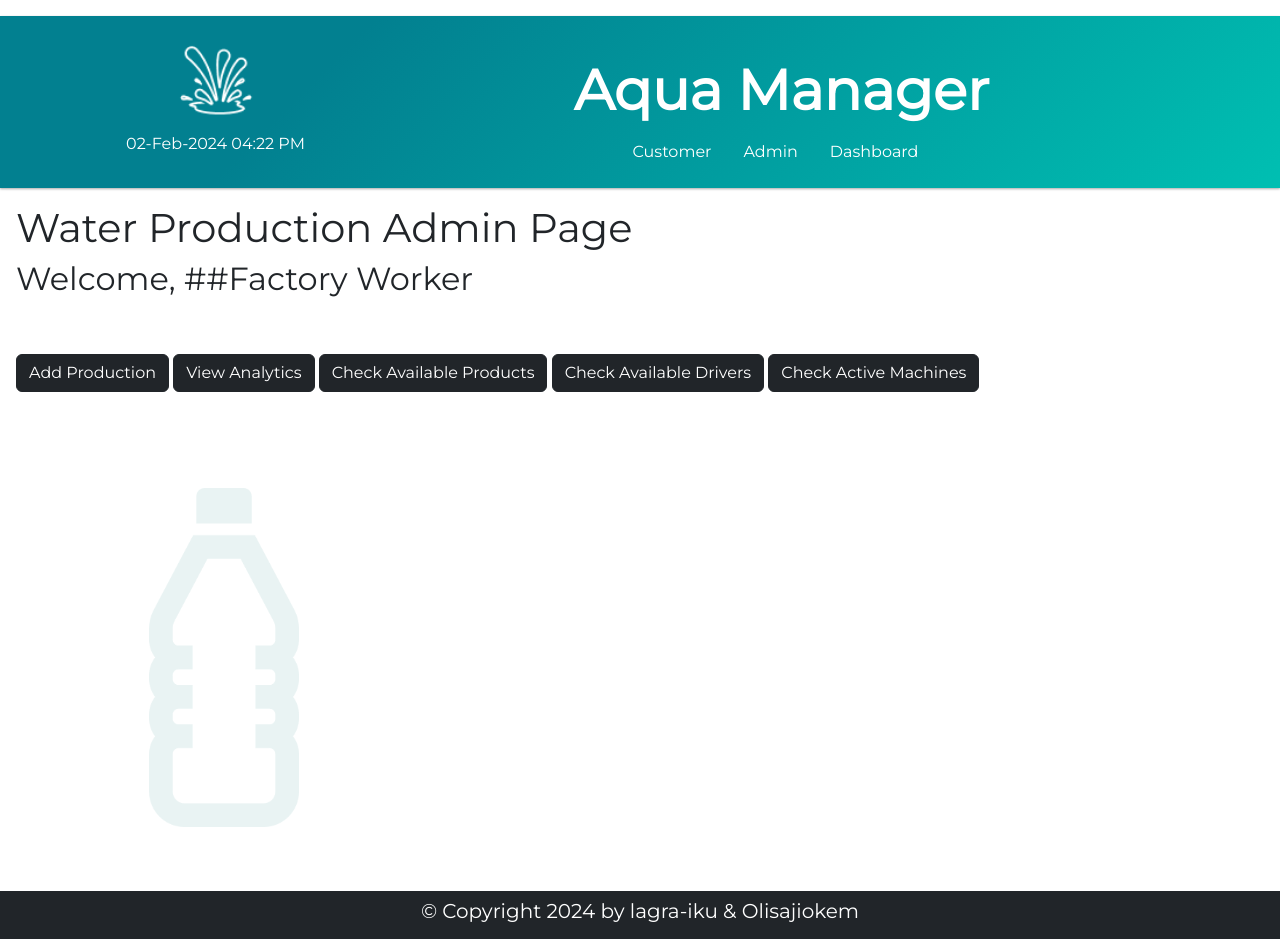
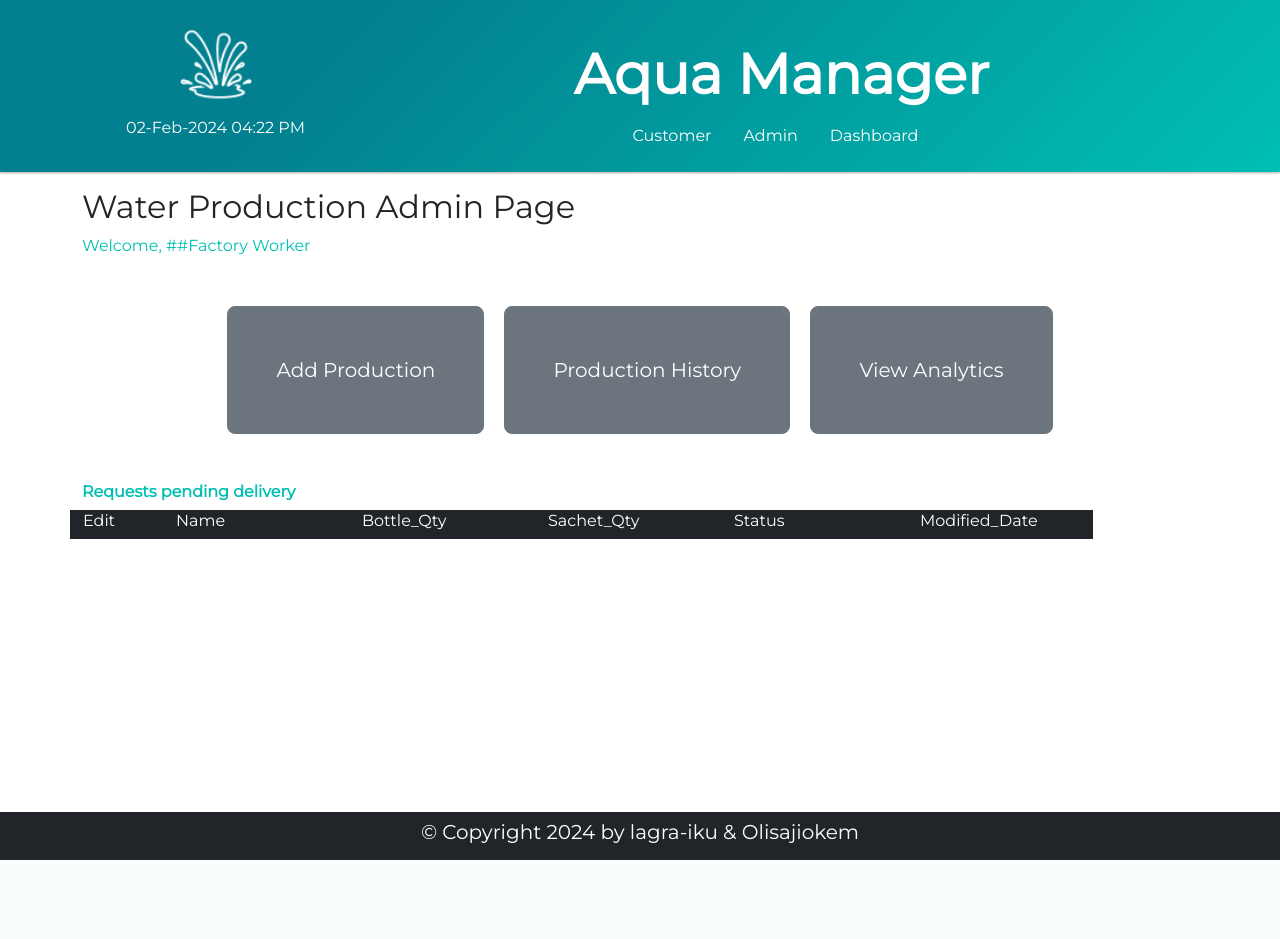
Before and after one commit to lagra-iku/aqua_manager, a Flask app: page /admin in a window 1280 px wide. After the commit the page ends 860 px from the top, so only its background shows below. Run offline with Flask 3, Linux system fonts and the light colour scheme; data that the repository does not hold is empty.

Commit message:
solving for admin page

```diff
--- a/app.py
+++ b/app.py
@@ -68,9 +68,9 @@ def display_entry(id):
     cursor.execute("SELECT * FROM requests WHERE id = %s", (id,))
     entry = cursor.fetchone()
     user_phonenum = entry[3]
-    modified = entry[7].strftime("%d-%b-%Y at %I:%M %p")
+    modified = entry[7]
 
-    cursor.execute("SELECT bottle_qty, sachet_qty, modified_date FROM requests WHERE phonenum = %s ORDER BY modified_date DESC", (user_phonenum,))
+    cursor.execute("SELECT id, bottle_qty, sachet_qty, status, modified_date FROM requests WHERE phonenum = %s ORDER BY modified_date DESC", (user_phonenum,))
     req_history = cursor.fetchall()
 
     return render_template('request/display.html', x=entry, req=req_history, curr_date=curr_date, modified=modified)
@@ -84,18 +84,20 @@ def dashboard():
 
 @app.route('/admin', methods=('GET', 'POST'))
 def admin():
-    return render_template('admin/home.html', curr_date=curr_date)
+    cursor.execute("SELECT id, name, bottle_qty, sachet_qty, status, modified_date FROM requests WHERE status  <> 'canceled' AND status <> 'completed' ORDER BY modified_date DESC")
+    entry = cursor.fetchall()
+    return render_template('admin/home.html', x=entry, curr_date=curr_date)
 
 @app.route('/add_production', methods=['GET', 'POST'])
 def add_production():
     if request.method == 'POST':
         product_name = request.form.get('product_name')
-        quantity = request.form.get('quantity')
+        production_quantity = request.form.get('production_quantity')
         factory_worker = request.form.get('factory_worker')
         # Get the current date
         production_date = datetime.now().date()
         # Insert the new production data into the production_records table
-        cursor.execute("INSERT INTO production_records (product_name, quantity, factory_worker, production_date) VALUES (%s, %s, %s, %s)", (product_name, quantity, factory_worker, production_date))
+        cursor.execute("INSERT INTO production_records (product_name, production_quantity, factory_worker, production_date) VALUES (%s, %s, %s, %s)", (product_name, production_quantity, factory_worker, production_date))
         db.commit()
 
         # Redirect to a success page or any other page
@@ -122,14 +124,14 @@ def edit_production(id):
     product_edit = cursor.fetchone()
     if request.method == 'POST':
         product_name = request.form.get('product_name')
-        quantity = request.form.get('quantity')
+        product_quantity = request.form.get('product_quantity')
         factory_worker = request.form.get('factory_worker')
         production_date = datetime.now().date()
-        cursor.execute("UPDATE production_records SET product_name = %s, quantity = %s, factory_worker = %s, production_date = %s WHERE id = %s", (product_name, quantity, factory_worker, production_date, id))
+        cursor.execute("UPDATE production_records SET product_name = %s, product_quantity = %s, factory_worker = %s, production_date = %s WHERE id = %s", (product_name, product_quantity, factory_worker, production_date, id))
         db.commit()
        # db.close()
         return redirect(url_for('production_content'))
-    return render_template('admin/edit_production.html', x=product_edit, curr_date=curr_date)
+    return render_template('admin/add_production.html', product_edit=product_edit, curr_date=curr_date)
 
 
 if __name__ == "__main__":
--- a/templates/admin/home.html
+++ b/templates/admin/home.html
@@ -1,27 +1,53 @@
-<pre>{{ entry }}</pre>
 {% extends 'index.html' %}
 
 {% block content %}
-
-    <div class="header">
-        <h1>Water Production Admin Page</h1>
-        <div class="factory-worker-info">
-            <h2>Welcome, ##Factory Worker</h2>
+    <div class="container">
+        <div class="row">
+            <h2 class="">Water Production Admin Page</h2>
+            <p class="txt-teal mb-5">Welcome, ##Factory Worker</p>
         </div>
-    </div>
-    <br><br>
-    <div class="main-content">
-        <!-- Add Production and View Analytics buttons -->
-        <div class="action-buttons">
-            <a href="{{ url_for('add_production') }}" class="btn btn-dark">Add Production</a>
-            <a href="{{ url_for('dashboard') }}" class="btn btn-dark">View Analytics</a>
-            <a href="{{ url_for('production_content') }}" class="btn btn-dark">Check Available Products</a>
-            <a href="{{ url_for('dashboard') }}" class="btn btn-dark">Check Available Drivers</a>
-            <a href="{{ url_for('dashboard') }}" class="btn btn-dark">Check Active Machines</a>
+        <div class="d-grid gap-3 d-md-block text-center">
+            <a href="{{ url_for('add_production') }}" class="btn btn-lg p-5 mx-2 btn-secondary">Add Production</a>
+            <a href="{{ url_for('production_content') }}" class="btn btn-lg p-5 mx-2  btn-secondary">Production History</a>
+            <a href="{{ url_for('dashboard') }}" class="btn btn-lg p-5 btn-secondary mx-2 ">View Analytics</a>
         </div>
-        <br><br>
-        <div class="col-sm-4 order-sm-last text-center my-5">
-            <img src="../static/images/bg_bottle.png" alt="" class="sm-image d-none d-lg-block d-xl-block d-xxl-block">
+        <div class="row my-5">
+            <h6 class="txt-teal fw-bold">Requests pending delivery</h6>
+            <div class="row">
+                <div class="col-sm-12">
+                    <div class="row">
+                        <div class="col-sm-1 border border-dark bg-dark text-white"><h6>Edit</h6></div>
+                        <div class="col-sm-2 border border-dark bg-dark text-white"><h6>Name</h6></div>
+                        <div class="col-sm-2 border border-dark bg-dark text-white"><h6>Bottle_Qty</h6></div>
+                        <div class="col-sm-2 border border-dark bg-dark text-white"><h6>Sachet_Qty</h6></div>
+                        <div class="col-sm-2 border border-dark bg-dark text-white"><h6>Status</h6></div>
+                        <div class="col-sm-2 border border-dark bg-dark text-white"><h6>Modified_Date</h6></div>
+                    </div>
+                </div>
+            </div>
+            <div class="row">
+                <div class="col-sm-12">
+                    {% for item in x %}
+                    <div class="row">
+                        <div class="col-sm-1 border text-center">
+                            <a class="" href="{{ url_for('edit_entry', id=item[0]) }}"><i class="fa-solid fa-pencil txt-teal"></i></a>&nbsp; &nbsp;
+                            <a class="" href="{{ url_for('display_entry', id=item[0]) }}"><i class="fa-solid fa-eye txt-teal"></i></a>
+                        </div>
+                        {% for elem in item %}
+                            {% if loop.index == 6 %}
+                                <div class="col-sm-2 border">
+                                    {{ elem.strftime('%d %b, %Y %I:%M %p') }}
+                                </div>
+                            {% elif loop.index != 1 %}
+                                <div class="col-sm-2 border">
+                                    {{ elem }}
+                                </div>
+                            {% endif %}
+                        {% endfor %}
+                    </div>
+                    {% endfor %}
+                </div>
+            </div>
         </div>
     </div>
 {% endblock %}
--- a/templates/index.html
+++ b/templates/index.html
@@ -9,8 +9,8 @@
     <link rel="icon" type="image/x-icon" href="../static/images/aqua_manager_logo.png">
     <link rel="stylesheet" href="https://fonts.googleapis.com/css?family=Montserrat">
     <link rel="stylesheet" href="../static/styles/style.css">
-</head>
-<body>
+    <link rel="stylesheet" href="https://cdnjs.cloudflare.com/ajax/libs/font-awesome/6.5.1/css/all.min.css">
+    <body>
     {% include 'header.html' %}
 
     <main class="p-3 height80">
--- a/templates/request/new.html
+++ b/templates/request/new.html
@@ -36,9 +36,9 @@
 
             </form>
         </div>
-        <div class="col-sm-4 text-center my-5 ">
+        <!-- <div class="col-sm-4 text-center my-5 ">
             <img src="../static/images/bg_bottle.png" alt="" class="sm-image d-none d-lg-block d-xl-block d-xxl-block">
-        </div>
+        </div> -->
     </div>
 </div>
 {% endblock %}
```
Also changed, not shown: templates/request/display.html (+11 -8 lines).
